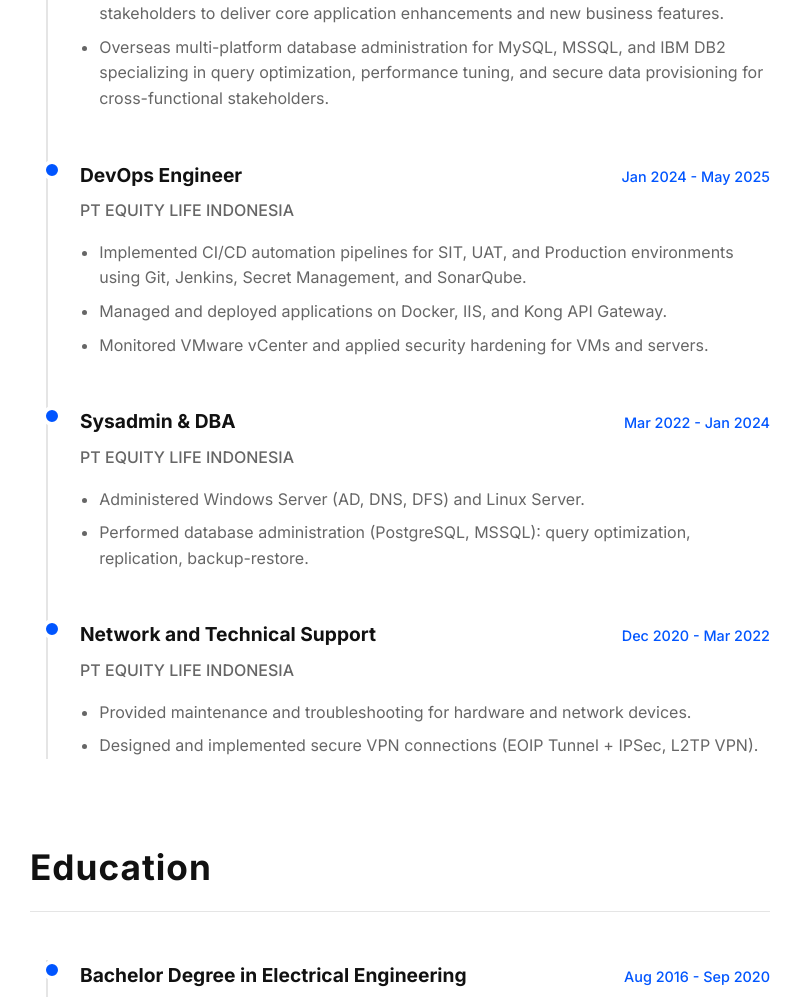
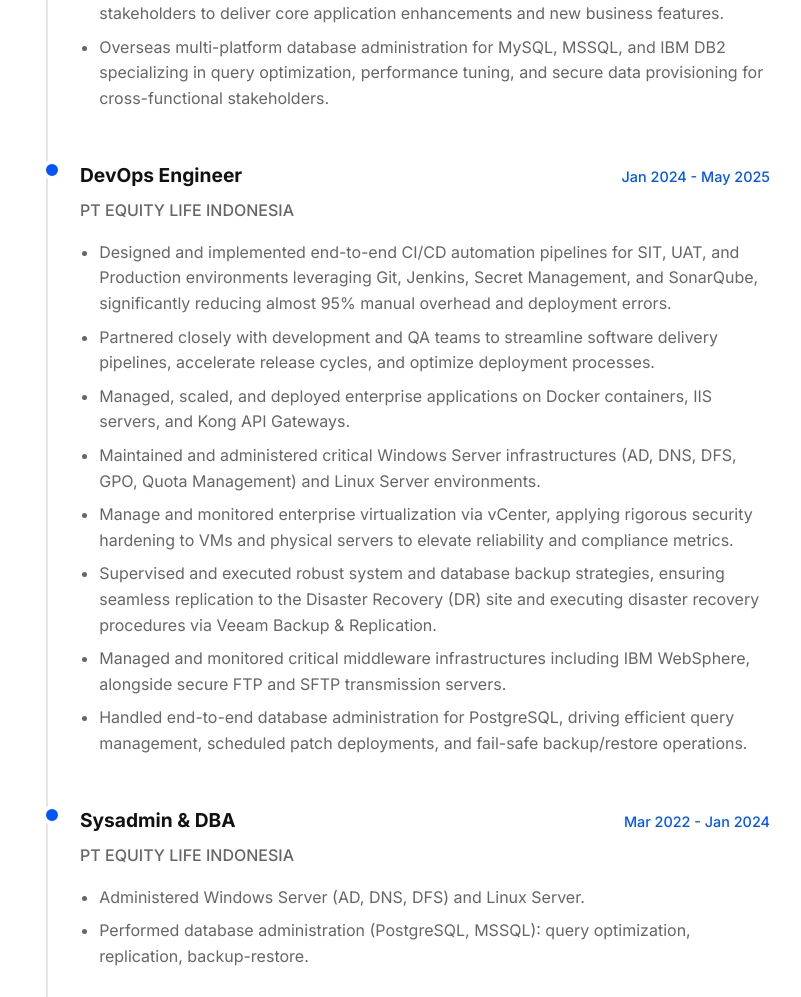
Before and after one commit to gomslhi/projectgomsil-resume, a PHP site: page / in a window 1280 px wide. Shown: the part 1335-2332 px from the top of the page, without its empty margins (240-1041 px from the left). Run offline with PHP 8.4, Linux system fonts and the light colour scheme; some web fonts are replaced.

Commit message:
add job detail

```diff
--- a/index.php
+++ b/index.php
@@ -83,9 +83,14 @@
                         </div>
                         <div class="job-company">PT Equity Life Indonesia</div>
                         <ul>
-                            <li>Implemented CI/CD automation pipelines for SIT, UAT, and Production environments using Git, Jenkins, Secret Management, and SonarQube.</li>
-                            <li>Managed and deployed applications on Docker, IIS, and Kong API Gateway.</li>
-                            <li>Monitored VMware vCenter and applied security hardening for VMs and servers.</li>
+                            <li>Designed and implemented end-to-end CI/CD automation pipelines for SIT, UAT, and Production environments leveraging Git, Jenkins, Secret Management, and SonarQube, significantly reducing almost 95% manual overhead and deployment errors.</li>
+                            <li>Partnered closely with development and QA teams to streamline software delivery pipelines, accelerate release cycles, and optimize deployment processes.</li>
+                            <li>Managed, scaled, and deployed enterprise applications on Docker containers, IIS servers, and Kong API Gateways.</li>
+                            <li>Maintained and administered critical Windows Server infrastructures (AD, DNS, DFS, GPO, Quota Management) and Linux Server environments.</li>
+                            <li>Manage and monitored enterprise virtualization via vCenter, applying rigorous security hardening to VMs and physical servers to elevate reliability and compliance metrics.</li>
+                            <li>Supervised and executed robust system and database backup strategies, ensuring seamless replication to the Disaster Recovery (DR) site and executing disaster recovery procedures via Veeam Backup & Replication.</li>
+                            <li>Managed and monitored critical middleware infrastructures including IBM WebSphere, alongside secure FTP and SFTP transmission servers.</li>
+                            <li>Handled end-to-end database administration for PostgreSQL, driving efficient query management, scheduled patch deployments, and fail-safe backup/restore operations.</li>
                         </ul>
                     </div>
                     <!-- Equity Life 2 -->
```
